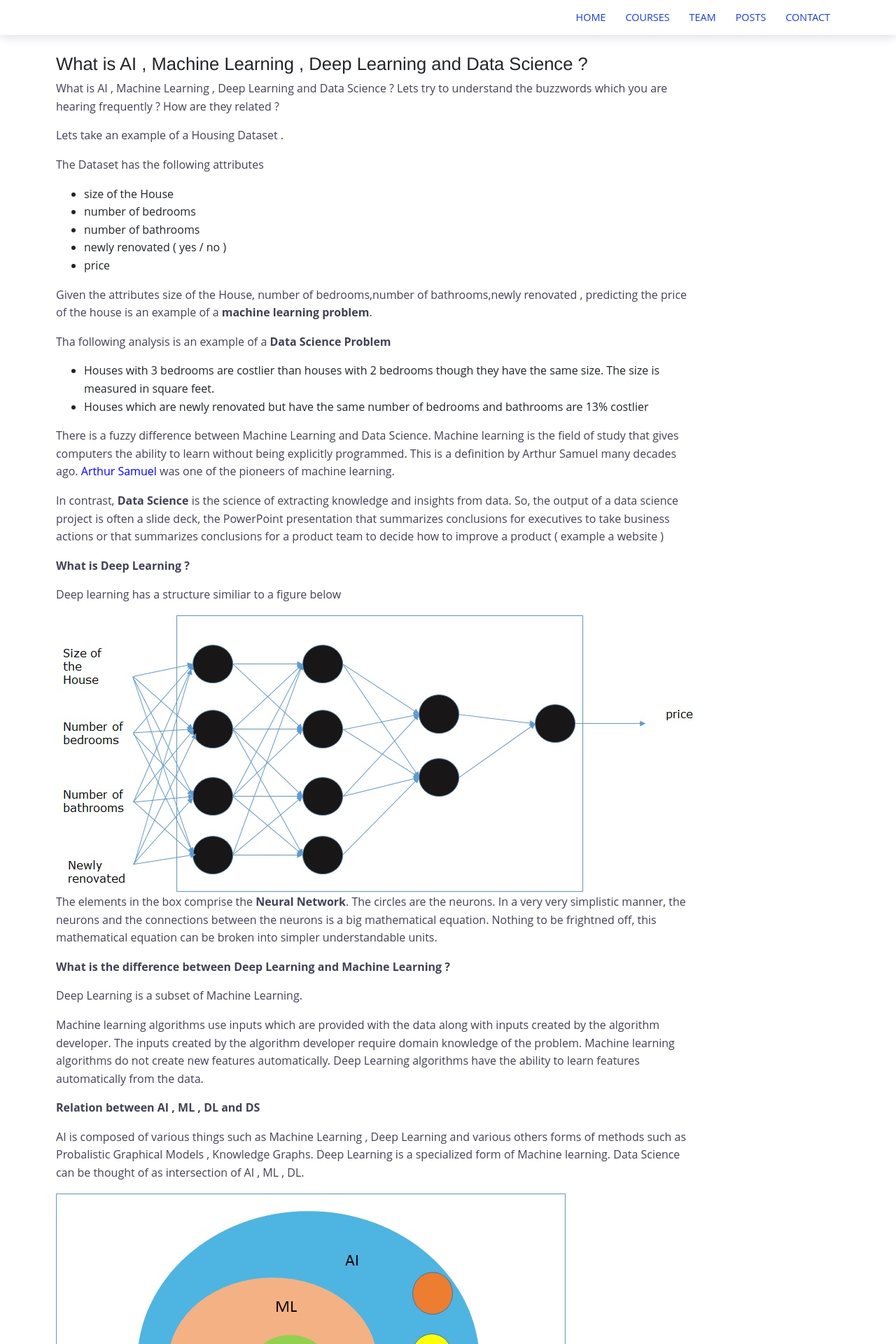
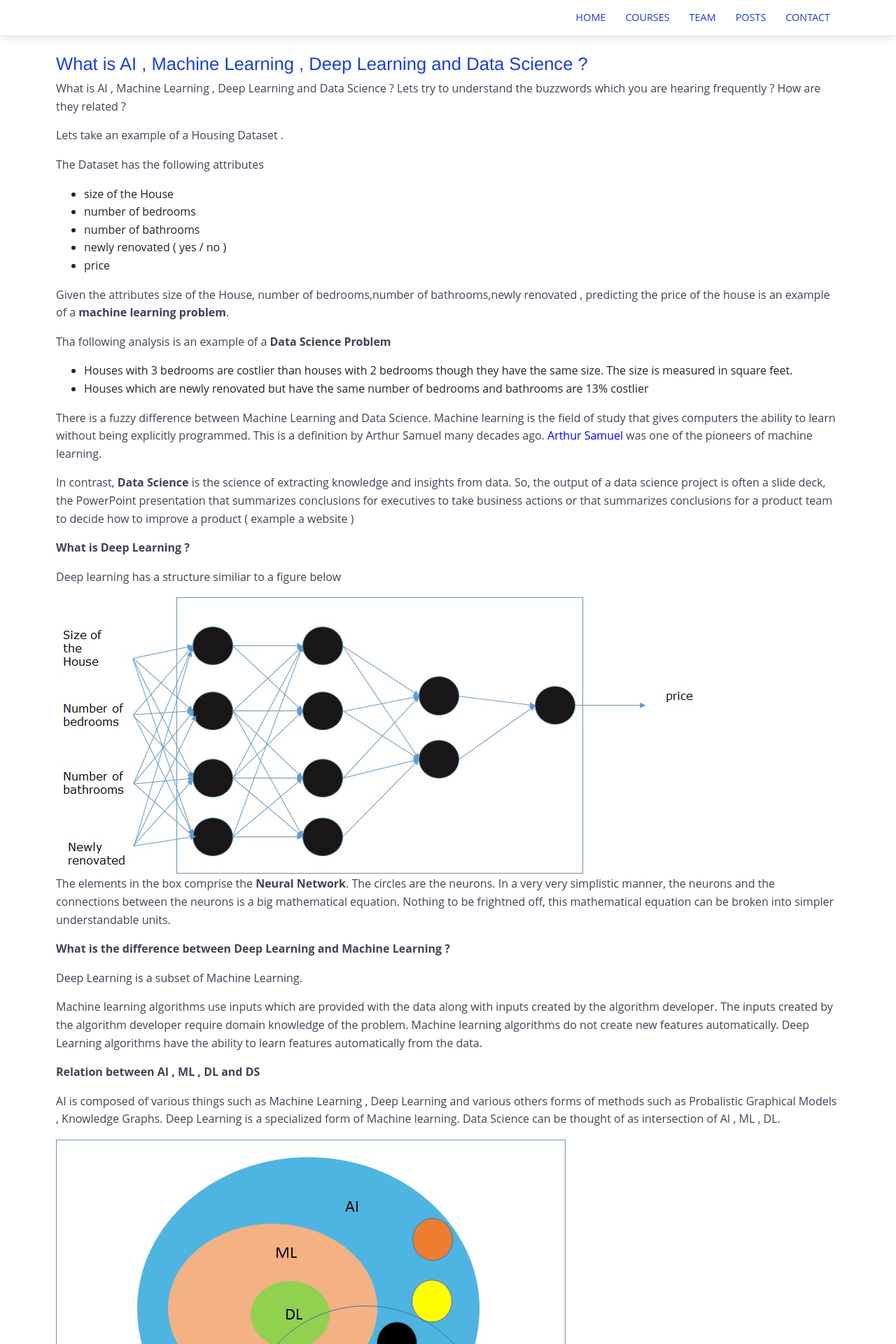
Before and after one commit to knowledgefoundation/knowledgefoundation.github.io, a Jekyll site: the page built from _posts/2019-07-01-business-analytics.md, in a window 1280 px wide. Shown: the top 1920 px of the page at 70% size. Built offline with Jekyll 4.4.1, drawn with Linux system fonts in a browser that asks for light colours.

Commit message:
Added Post 1

```diff
--- a/_layouts/post.html
+++ b/_layouts/post.html
@@ -1,21 +1,22 @@
 ---
 layout: default
 ---
+
 <br/>
 
-<div class="container pb-12">
+<div class="container pb-6">
   <div class="row">
-
-      <div class="col-12 col-md-8 mb-1">
+    {% for post in site.posts %}
+    <div class="col-12 col-md-12 mb-1">
       <div class="service service-summary">
         <div class="service-content">
           <h2 class="service-title">
-              {{ page.title }}
+            <a href="{{site.baseurl}}{{ post.url }}">{{ post.title }}</a>
           </h2>
-            {{ page.content }}
+          {{ post.content}}
         </div>
       </div>
     </div>
-
+    {% endfor %}
   </div>
 </div>
```
Also changed, not shown: 1 other file. Lines whose indentation alone changed are shown as unchanged.
